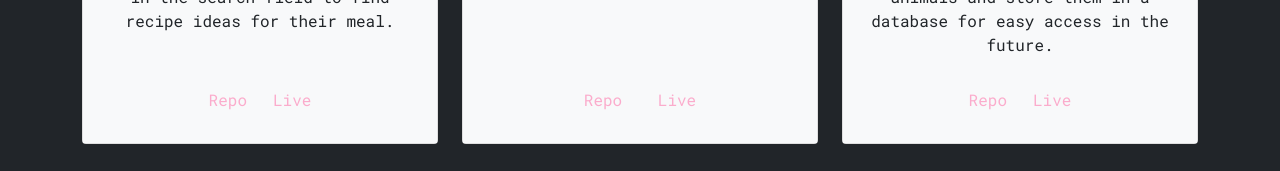
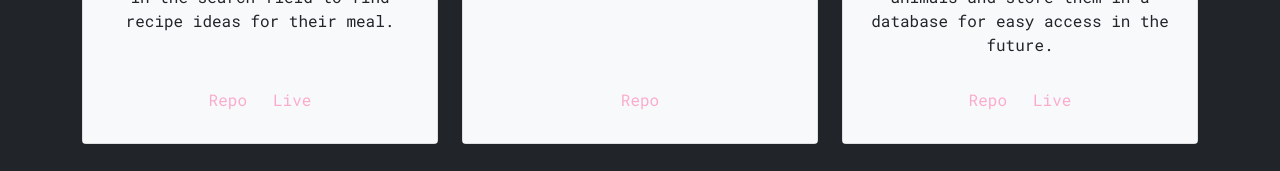
Before and after one commit to KekeliVA/kva-portfolio, a website: page index.html in a window 1280 px wide. Shown: the part 1452-1623 px from the top of the page. Drawn offline with nearby package versions, Linux system fonts and the light colour scheme.

Commit message:
removed live button for backlog-app, the heroku project was taken down

```diff
--- a/index.html
+++ b/index.html
@@ -111,7 +111,6 @@
                 <p class="card-text text-dark">Application utilizing the MERN stack to keep track of a backlog of various media types.</p>
                 <div class="justify-content-center m-2">
                   <a href="https://github.com/KekeliVA/backlog-app" class="btn mt-auto theme-pink" target="_blank">Repo</a>
-                  <a href="#" class="btn theme-pink">Live</a>
                 </div>
               </div>
             </div>
```
